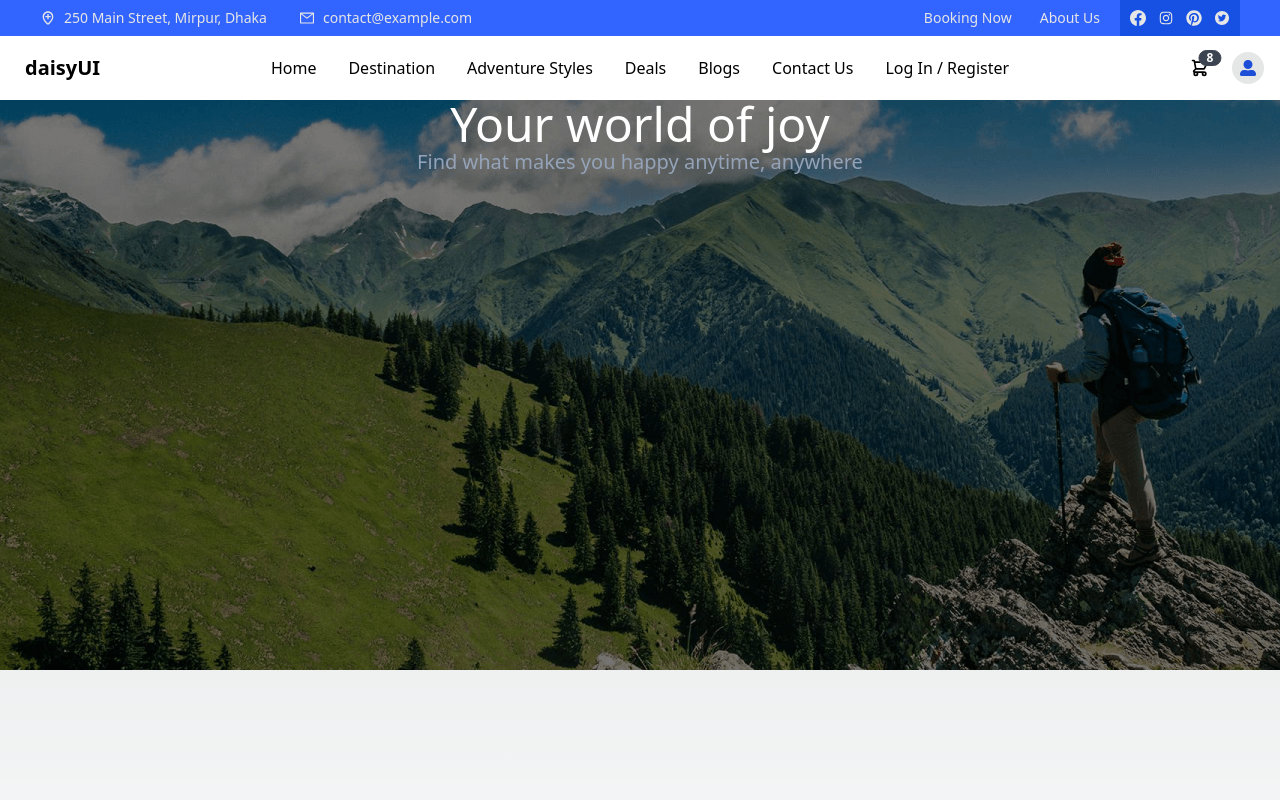
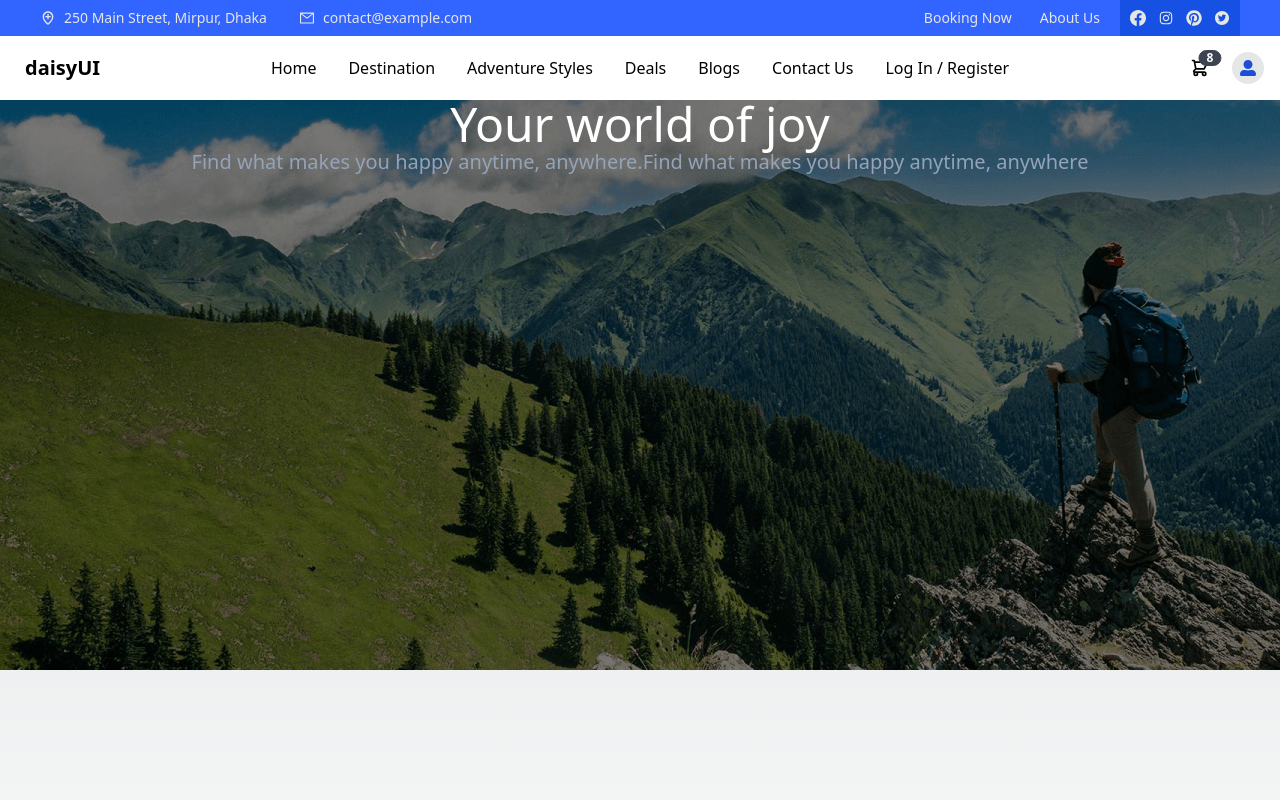
Before and after one commit to Johirul-islam-6/travelings, a Next.js app: page / in a window 1280 px wide. Shown: the top 800 px of the page. Built offline with nearby package versions, Linux system fonts and the light colour scheme.

Commit message:
added home update

```diff
--- a/components/Home/Hero.js
+++ b/components/Home/Hero.js
@@ -5,7 +5,8 @@ const Hero = () => {
       <div className={styles.heroBg}>
         <h1 className="text-5xl text-white">Your world of joy</h1>
         <p className="text-xl text-slate-400">
-          Find what makes you happy anytime, anywhere
+          Find what makes you happy anytime, anywhere.Find what makes you happy
+          anytime, anywhere
         </p>
       </div>
     </>
```
